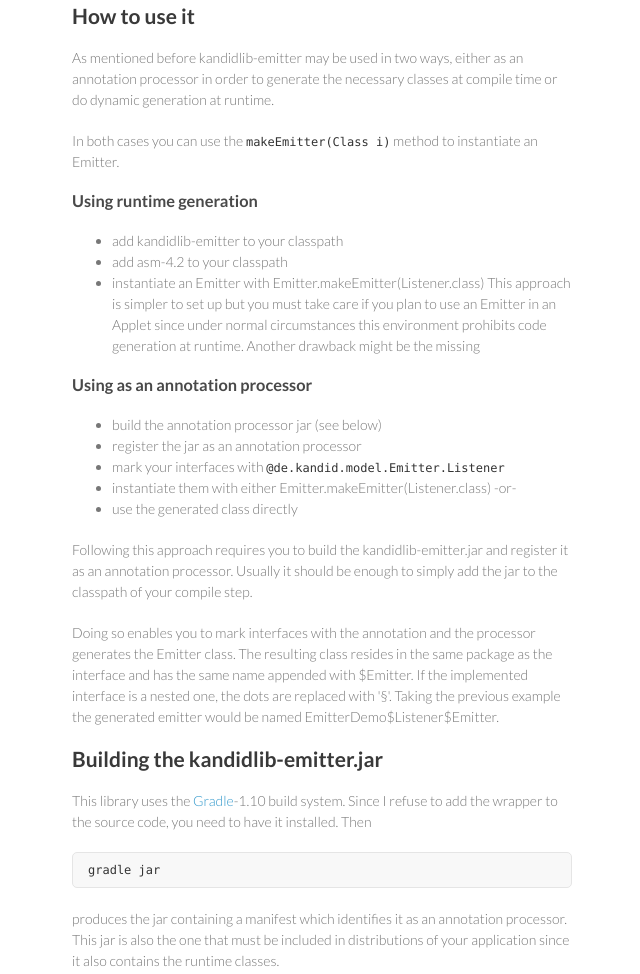
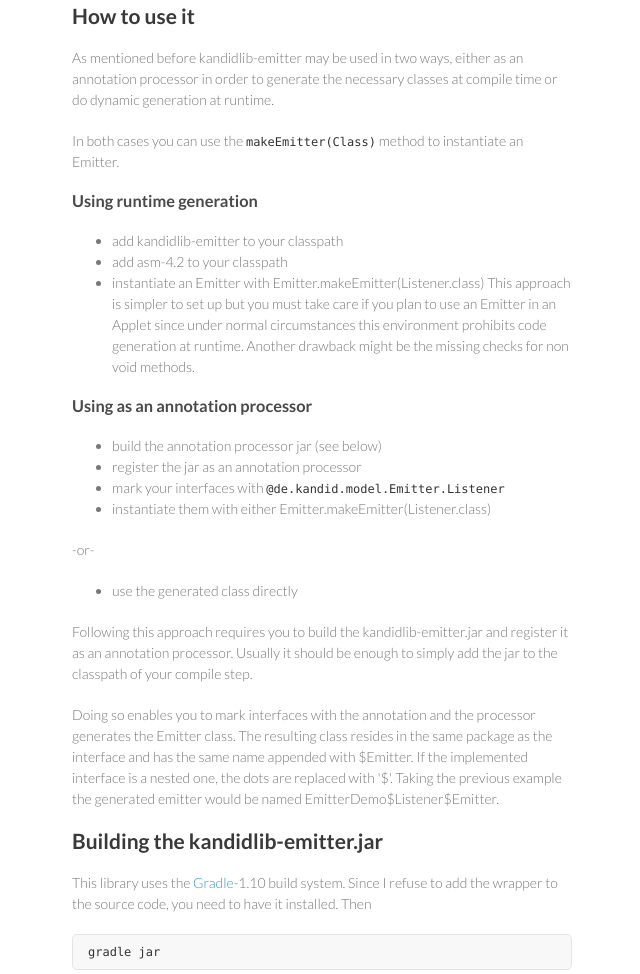
Before and after one commit to kandid/kandidlib-emitter, a plain HTML site: page index.html in a window 1280 px wide. Shown: the part 995-1969 px from the top of the page, without its empty margins (498-1138 px from the left). Drawn offline with Linux system fonts and the light colour scheme.

Commit message:
Create gh-pages branch via GitHub

```diff
--- a/index.html
+++ b/index.html
@@ -36,9 +36,9 @@
 <h2>
 <a name="the-problem" class="anchor" href="#the-problem"><span class="octicon octicon-link"></span></a>The problem</h2>
 
-<p>Need to implement a model interface in Java/Swing because none of the dafault classes fit? Tired to implement all those methods to register listeners and loops to send the messages to all listeners?</p>
+<p>Need to implement a model interface in Java/Swing because none of the default classes fit? Tired to implement all those methods to register listeners and loops to send the messages to all listeners?</p>
 
-<p>If so, kandidlib-emitter can help you. This small library generates classes performing these tasks. At your preference will be either generated at compile time via an annotation processor or at runtime with a little help from the <a href="http://asm.ow2.org/">asm</a> or both.</p>
+<p>If so, kandidlib-emitter can help you. This small library generates classes performing these tasks. At your preference these classes will be either generated at compile time via an annotation processor or at runtime with a little help from the <a href="http://asm.ow2.org/">asm</a> lib or both.</p>
 
 <h2>
 <a name="the-solution" class="anchor" href="#the-solution"><span class="octicon octicon-link"></span></a>The solution</h2>
@@ -77,7 +77,7 @@
 
 <p>As mentioned before kandidlib-emitter may be used in two ways, either as an annotation processor in order to generate the necessary classes at compile time or do dynamic generation at runtime.</p>
 
-<p>In both cases you can use the <code>makeEmitter(Class i)</code> method to instantiate an Emitter. </p>
+<p>In both cases you can use the <code>makeEmitter(Class)</code> method to instantiate an Emitter. </p>
 
 <h3>
 <a name="using-runtime-generation" class="anchor" href="#using-runtime-generation"><span class="octicon octicon-link"></span></a>Using runtime generation</h3>
@@ -86,7 +86,7 @@
 <li>add kandidlib-emitter to your classpath</li>
 <li>add asm-4.2 to your classpath</li>
 <li>instantiate an Emitter with Emitter.makeEmitter(Listener.class)
-This approach is simpler to set up but you must take care if you plan to use an Emitter in an Applet since under normal circumstances this environment prohibits code generation at runtime. Another drawback might be the missing </li>
+This approach is simpler to set up but you must take care if you plan to use an Emitter in an Applet since under normal circumstances this environment prohibits code generation at runtime. Another drawback might be the missing checks for non void methods.</li>
 </ul><h3>
 <a name="using-as-an-annotation-processor" class="anchor" href="#using-as-an-annotation-processor"><span class="octicon octicon-link"></span></a>Using as an annotation processor</h3>
 
@@ -95,12 +95,14 @@
 <li>register the jar as an annotation processor</li>
 <li>mark your interfaces with <code>@de.kandid.model.Emitter.Listener</code>
 </li>
-<li>instantiate them with either Emitter.makeEmitter(Listener.class)
--or-</li>
+<li>instantiate them with either Emitter.makeEmitter(Listener.class)</li>
+</ul><p>-or-</p>
+
+<ul>
 <li>use the generated class directly</li>
 </ul><p>Following this approach requires you to build the kandidlib-emitter.jar and register it as an annotation processor. Usually it should be enough to simply add the jar to the classpath of your compile step.</p>
 
-<p>Doing so enables you to mark interfaces with the annotation  and the processor generates the Emitter class. The resulting class resides in the same package as the interface and has the same name appended with $Emitter. If the implemented interface is a nested one, the dots are replaced with '§'. Taking the previous example the generated emitter would be named EmitterDemo$Listener$Emitter.</p>
+<p>Doing so enables you to mark interfaces with the annotation  and the processor generates the Emitter class. The resulting class resides in the same package as the interface and has the same name appended with $Emitter. If the implemented interface is a nested one, the dots are replaced with '$'. Taking the previous example the generated emitter would be named EmitterDemo$Listener$Emitter.</p>
 
 <h2>
 <a name="building-the-kandidlib-emitterjar" class="anchor" href="#building-the-kandidlib-emitterjar"><span class="octicon octicon-link"></span></a>Building the kandidlib-emitter.jar</h2>
```
Also changed, not shown: params.json (+1 -1 lines).
